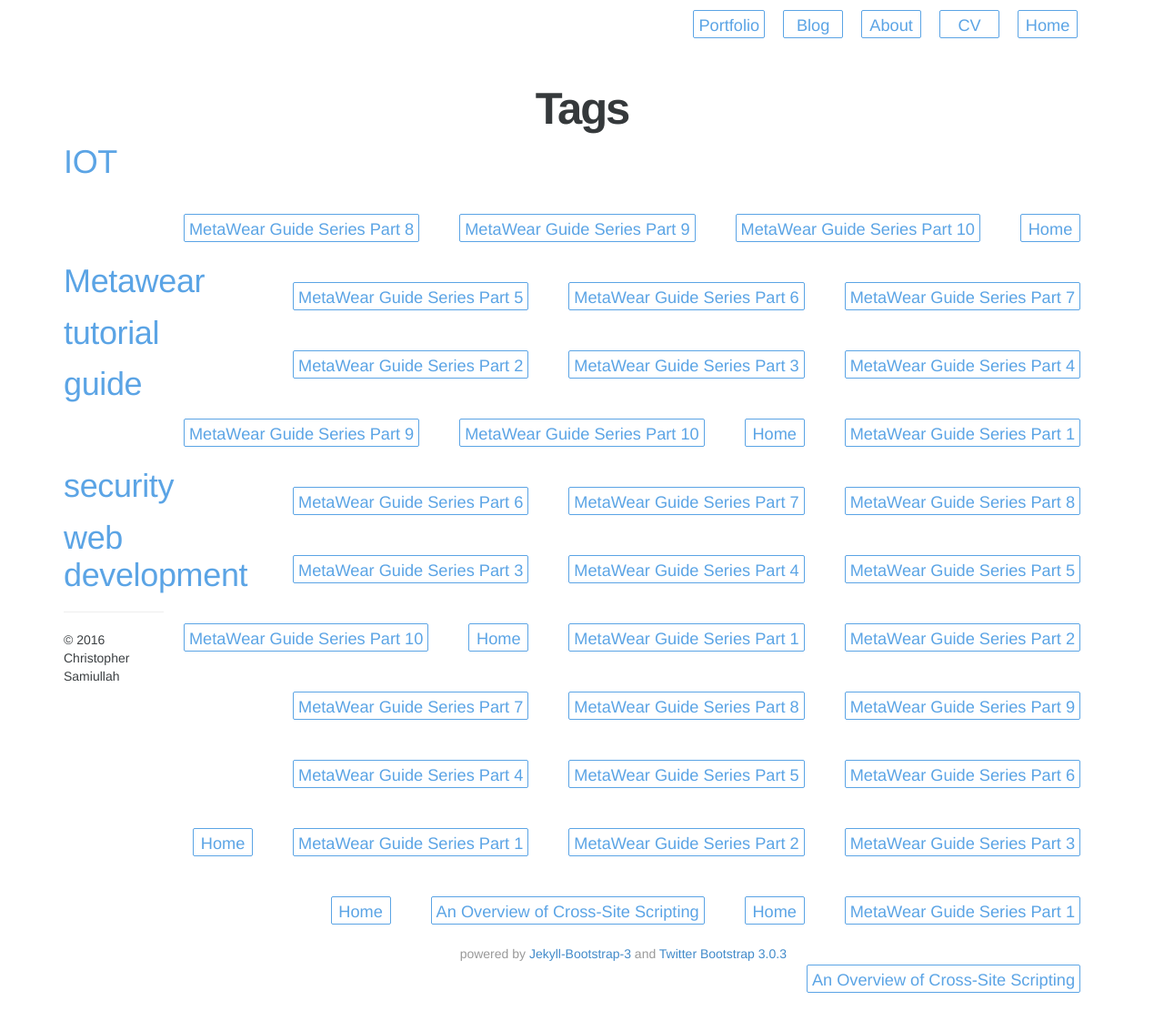
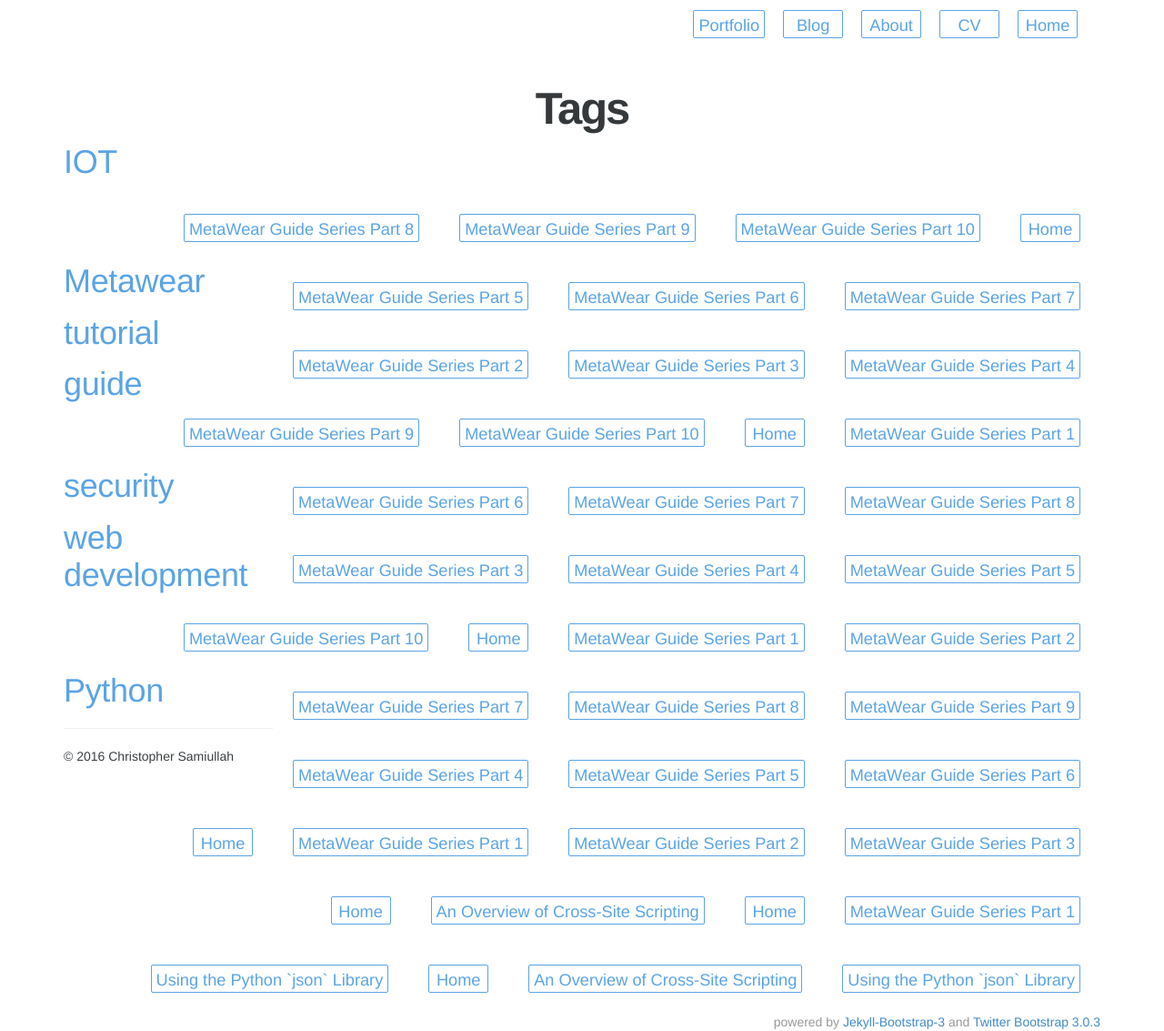
Before and after one commit to val314159/christophergs.github.io, a Jekyll site: the page built from tags.html, in a window 1280 px wide. Shown: the whole page at 91% size. Built offline with Jekyll 4.4.1, drawn with Linux system fonts in a browser that asks for light colours.

```diff
--- a/_posts/2016-11-27-python-json.md
+++ b/_posts/2016-11-27-python-json.md
@@ -1,3 +1,11 @@
+---
+layout: post
+title: Using the Python `json` Library
+category : Python
+tagline: A Basic Guide
+tags : [Python, web development]
+---
+
 # Using the Python `json` Library: A Basic Guide
 
 *This guide uses Python 3*
```
